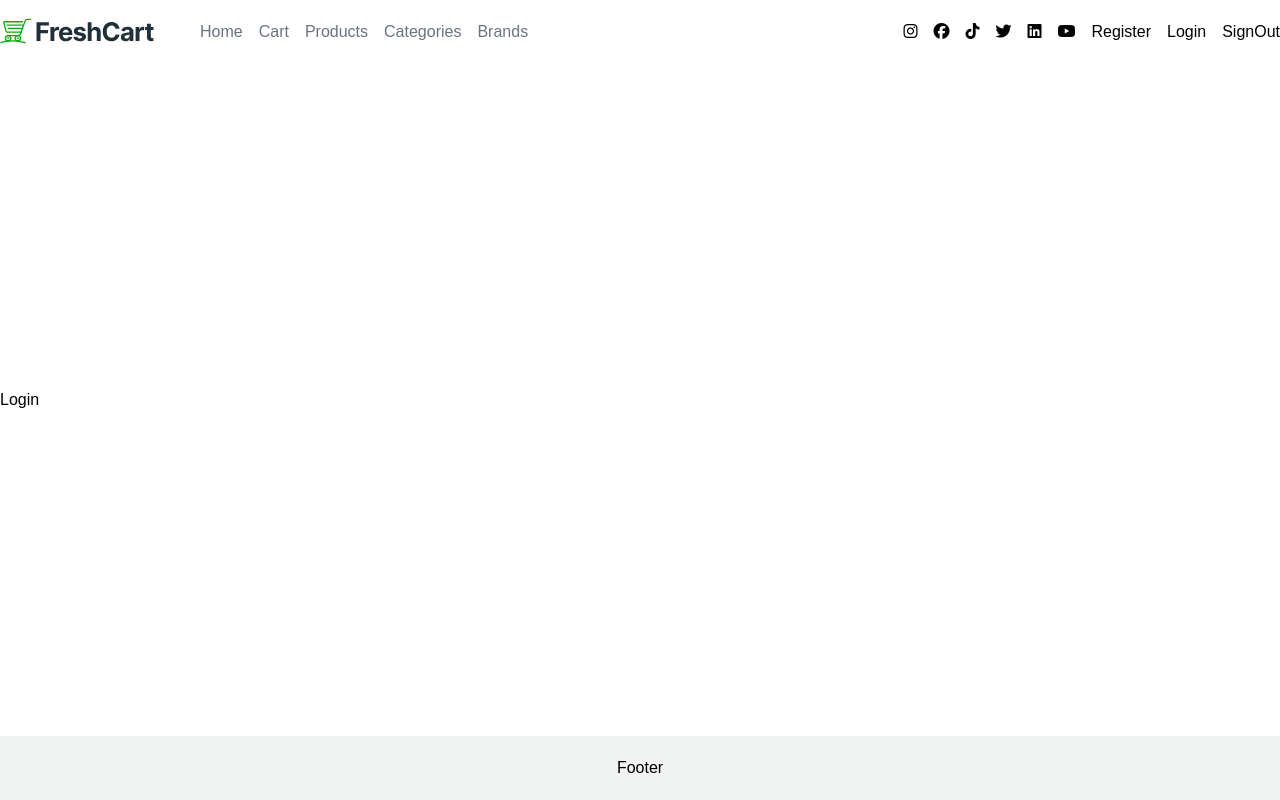
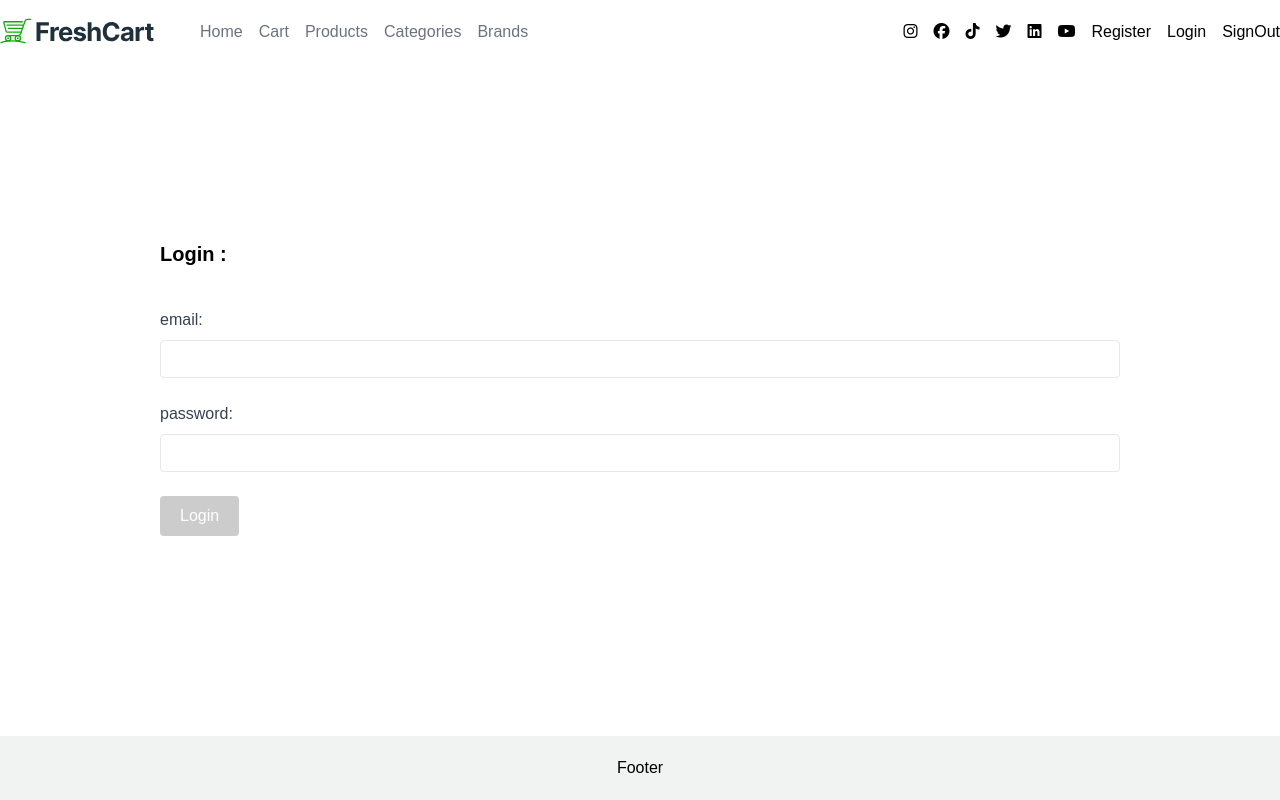
Before and after one commit to marwa1209/FreshCart-React, a React (Create React App) app: page /login in a window 1280 px wide. Built offline with nearby package versions, Linux system fonts and the light colour scheme.

Commit message:
Login-addeed

```diff
--- a/src/Components/Footer/Footer.jsx
+++ b/src/Components/Footer/Footer.jsx
@@ -2,7 +2,6 @@
 
 import React from "react";
 
-import styles from "./Footer.module.css";
 export default function Footer() {
   return (
     <footer className="footer">
--- a/src/Components/Login/Login.jsx
+++ b/src/Components/Login/Login.jsx
@@ -1,8 +1,111 @@
-import React from 'react'
+import React, { useState } from 'react'
 
-import styles from './Login.module.css'
+import { useNavigate } from 'react-router-dom';
+import axios from 'axios';
+import { useFormik } from "formik";
+import * as Yup from "yup";
 export default function Login() {
+  let navigate = useNavigate();
+  const [errorMessage, seterrorMessage] = useState("");
+  const [loaderstate, setloaderstate] = useState(false);
+  //APIS
+  async function callLogin(reqbody) {
+    setloaderstate(true);
+    seterrorMessage("");
+    let { data } = await axios
+      .post(`https://ecommerce.routemisr.com/api/v1/auth/signin`, reqbody)
+      .catch((err) => {
+        setloaderstate(false);
+        seterrorMessage(err.response.data.message);
+      });
+    if (data.message === "success") {
+      setloaderstate(false);
+      navigate("/home");
+    }
+  }
+  // validation
+  const validationSchema = Yup.object({
+    email: Yup.string().email("Invalid email").required("Email is Required"),
+    password: Yup.string().required("Password is Required"),
+  });
+  //formik
+  const loginForm = useFormik({
+    initialValues: {
+      email: "",
+      password: "",
+    },
+    validationSchema,
+    onSubmit: callLogin,
+  });
   return (
-    <h2>Login</h2>
-  )
+    <section className="w-3/4 mx-auto">
+      <h1 className="mb-10 text-xl font-bold">Login :</h1>
+      <form onSubmit={loginForm.handleSubmit}>
+        <div className="mb-6">
+          <label htmlFor="email" className="label">
+            email:
+          </label>
+          <input
+            type="email"
+            className="input"
+            id="email"
+            value={loginForm.values.email}
+            name="email"
+            onChange={loginForm.handleChange}
+            onBlur={loginForm.handleBlur}
+          />
+          {loginForm.errors.email && loginForm.touched.email ? (
+            <p className="bg-red-500 w-2/5 rounded my-3 ps-3 py-1 text-gray-200">
+              {loginForm.errors.email}
+            </p>
+          ) : null}
+        </div>
+        <div className="mb-6">
+          <label htmlFor="password" className="label">
+            password:
+          </label>
+          <input
+            type="password"
+            className="input"
+            id="password"
+            value={loginForm.values.password}
+            name="password"
+            onChange={loginForm.handleChange}
+            onBlur={loginForm.handleBlur}
+          />
+          {loginForm.errors.password && loginForm.touched.password ? (
+            <p className="bg-red-500 w-2/5 rounded my-3 ps-3 py-1 text-gray-200">
+              {loginForm.errors.password}
+            </p>
+          ) : null}
+        </div>
+        {errorMessage ? (
+          <div className="mb-6">
+            <p className="text-center text-red-900 font-bold text-lg capitalize">
+              {errorMessage}
+            </p>
+          </div>
+        ) : null}
+
+        <button
+          type="submit"
+          className="btn-main"
+          disabled={
+            !loginForm.isValid ||
+            Object.values(loginForm.values).every((value) => !value)
+          }
+        >
+          {loaderstate ? (
+            <>
+              {" "}
+              <i className="fas fa-spinner fa-spin"></i>
+              Login
+            </>
+          ) : (
+            "Login"
+          )}
+        </button>
+      </form>
+    </section>
+  );
 }
--- a/src/Components/NavBar/NavBar.jsx
+++ b/src/Components/NavBar/NavBar.jsx
@@ -2,7 +2,6 @@
 
 import React from "react";
 import logo from "../../assets/images/freshcart-logo.svg";
-import styles from "./NavBar.module.css";
 import { Link } from "react-router-dom";
 export default function NavBar() {
   return (
--- a/src/Components/NotFound/NotFound.jsx
+++ b/src/Components/NotFound/NotFound.jsx
@@ -1,8 +1,6 @@
 /** @format */
 
 import React from "react";
-
-import styles from "./NotFound.module.css";
 import notfoundimg from "../../assets/images/error.svg";
 export default function NotFound() {
   return (
--- a/src/Components/Register/Register.jsx
+++ b/src/Components/Register/Register.jsx
@@ -17,7 +17,7 @@ export default function Register() {
       .post(`https://ecommerce.routemisr.com/api/v1/auth/signup`, reqbody)
       .catch((err) => {setloaderstate(false)
         seterrorMessage(err.response.data.message)});
-    if (data.message == "success") {
+    if (data.message === "success") {
       setloaderstate(false);
       navigate("/login");
     }
@@ -56,7 +56,7 @@ export default function Register() {
   });
   return (
     <section className="w-3/4 mx-auto">
-      <h1 className="mb-10 text-xl font-bold">Register Now :</h1>
+      <h1 className="mb-10 text-xl font-bold">Register :</h1>
       <form onSubmit={registerForm.handleSubmit}>
         <div className="mb-6">
           <label htmlFor="name" className=" label">
```
